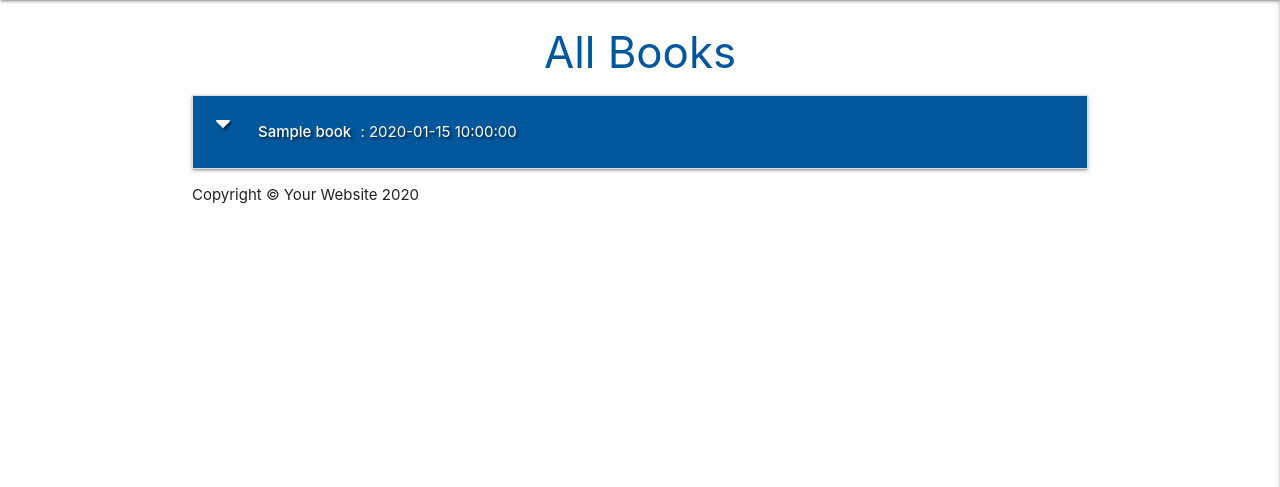
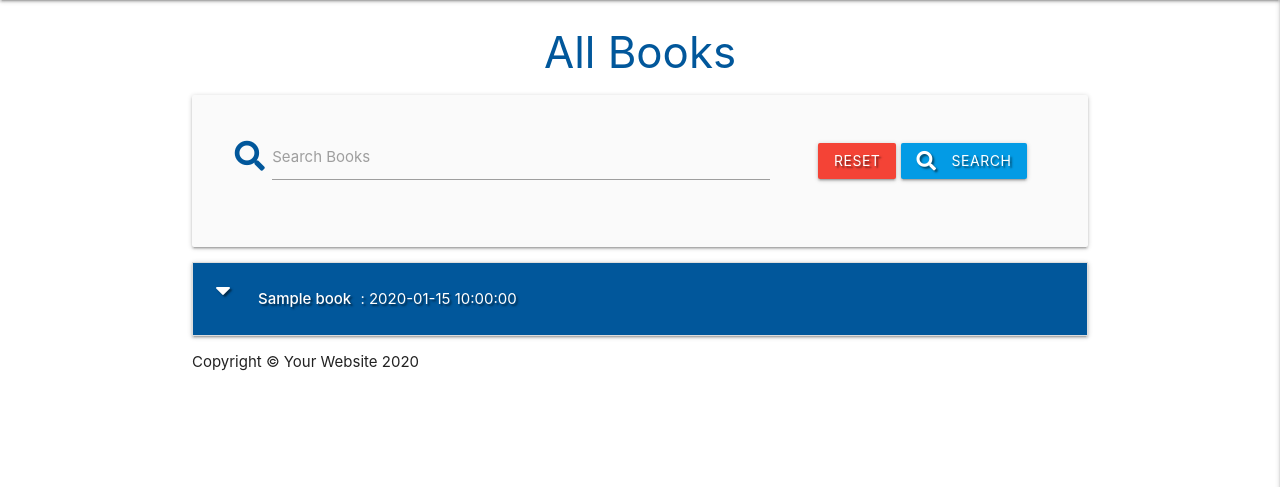
Before and after one commit to Terrimarie/BookRoom, a Flask app: page / in a window 1280 px wide. Shown: the part 64-551 px from the top of the page. Run offline with Flask 2, Linux system fonts and the light colour scheme; a database or web service that is not in the repository returns one stand-in record (values such as "Sample title"); some libraries are stand-ins or nearby versions.

Commit message:
Add Search functionality

```diff
--- a/app.py
+++ b/app.py
@@ -22,6 +22,13 @@ mongo = PyMongo(app)
 @app.route("/get_books")
 def get_books():
     books = list(mongo.db.books.find())
+    return render_template("books.html", books=books)
+
+
+@app.route("/search", methods=["GET", "POST"])
+def search():
+    query = request.form.get("query")
+    books = list(mongo.db.books.find({"$text": {"$search": query}}))
     return render_template("books.html", books=books)
 
 
--- a/templates/books.html
+++ b/templates/books.html
@@ -3,6 +3,25 @@
 
     <h3 class="light-blue-text text-darken-4 center-align">All Books</h3>
 
+    <div class="row card-panel grey lighten-5">
+        <form action="{{ url_for('search') }}" method="post" class="col s12">
+            <div class="row valign-wrapper center-align">
+                <div class="input-field col s12 m8">
+                    <i class="fas fa-search prefix light-blue-text text-darken-4"></i>
+                        <input type="text" name="query" id="query" minlength="3" class="validate" required>
+                        <label for="query">Search Books</label>
+                </div>
+                <div class="col s12 m4">
+                    <a href="{{ url_for('get_books') }}" class="red btn text-shadow">Reset</a>
+                    <button type="submit" class="light-blue darken-1 btn text-shadow">
+                        <i class="fas fa-search left"></i> Search
+                    </button>
+                </div>
+            </div>
+        </form>
+    </div>
+
+    {% if books|length > 0 %}
     <ul class="collapsible">
          {% for book in books %}
         <li>
@@ -25,10 +44,14 @@
             <div class="collapsible-body">
                 <strong>{{ book.authors }}</strong>
                 <p>{{ book.average_rating }}</p>
+                <p>{{ book.genre }}</p>
                 <p><em>by: {{ book.created_by }}</em></p>
             </div>
         </li>
         {% endfor %}
     </ul>
+    {% else %}
+        <h3 class="red-text text-darken-4 center-align">No Results Found</h3>
+    {% endif %}
 
 {% endblock %}
--- a/templates/edit_book.html
+++ b/templates/edit_book.html
@@ -77,7 +77,7 @@
                         Cancel <i class="fas fa-times-circle-right"></i>
                     </a>
                     <button type="submit" class="btn-large light-blue darken-1 text-shadow">
-                        Add Edit <i class="fas fa-edit right"></i>
+                        Edit Book <i class="fas fa-edit right"></i>
                     </button>
                 </div>
             </div>
```
